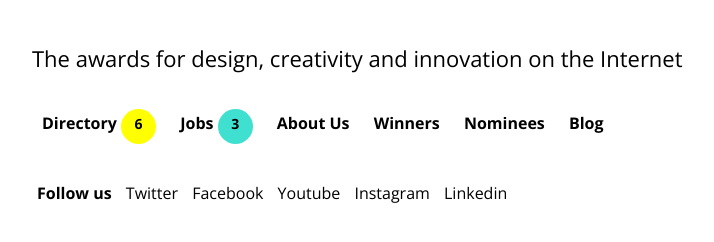
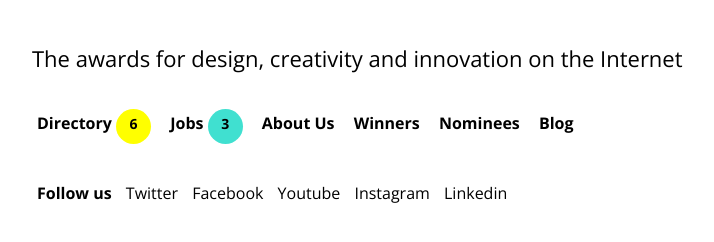
Before and after one commit to maureenoldyck/end-of-field-challenge, a plain HTML site: page simple2/index.html in a window 1280 px wide. Shown: the whole page, without its empty margins (4-718 px from the left). Drawn offline with nearby package versions, Linux system fonts and the light colour scheme.

Commit message:
Changed margin navigation

```diff
--- a/simple2/style.css
+++ b/simple2/style.css
@@ -35,6 +35,7 @@ li {
 }
 
 .navigation li {
+    margin-left: -5px;
     padding: 14px 10px;
     font-weight: 700;
 }
```
